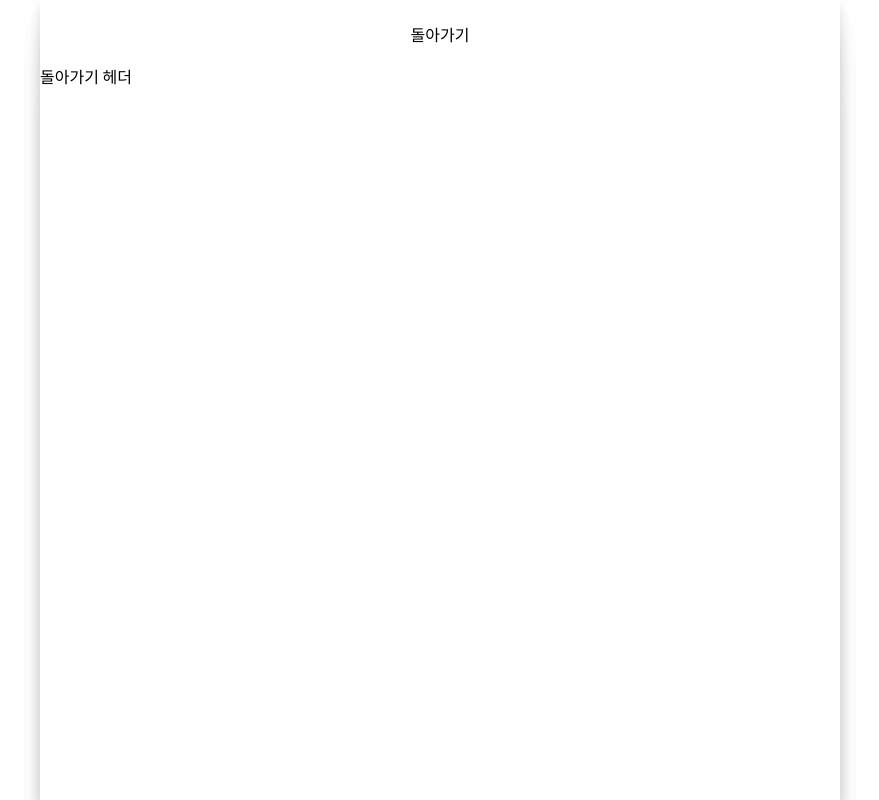
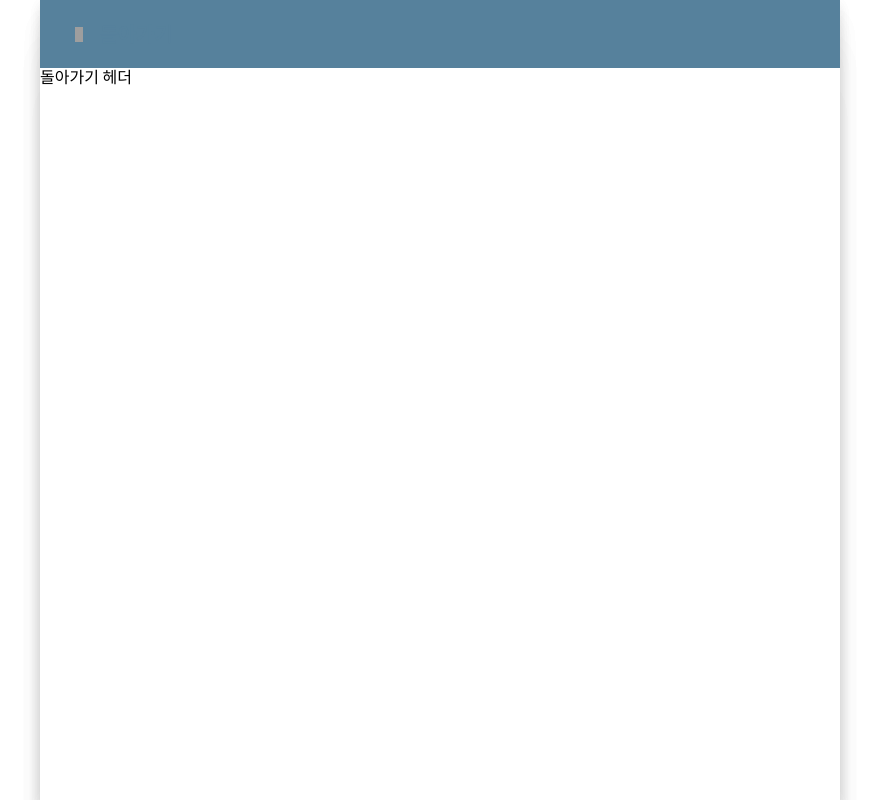
Before and after one commit to HalamLee/Interviz, a Next.js app: page /test/header/back in a window 1280 px wide. Shown: the whole page, without its empty margins (200-1079 px from the left). Built offline with nearby package versions, Linux system fonts and the light colour scheme; grey boxes are pictures that could not be loaded.

Commit message:
feat: Header 컴포넌트 작성 #13

```diff
--- a/src/components/layout/Header.tsx
+++ b/src/components/layout/Header.tsx
@@ -1,21 +1,64 @@
 import { theme } from '@/styles/theme';
+import Image from 'next/image';
 import { styled } from 'styled-components';
 
 type Props = {
   back?: boolean;
+  TextColor?: 'white' | 'main';
 };
 
-const Header = ({ back }: Props) => {
-  return back ? <Wrapper back>돌아가기</Wrapper> : <Wrapper>헤더</Wrapper>;
+const handleBack = () => {
+  window.history.back();
+};
+
+const Header = ({ back, TextColor }: Props) => {
+  return back ? (
+    <NoShadowWrapper TextColor={TextColor}>
+      <BtnWrapper onClick={handleBack}>
+        <Image
+          src={`/svg/left-arrow-${TextColor}.svg`}
+          width={8}
+          height={15}
+          alt="arrow"
+        />
+        돌아가기
+      </BtnWrapper>
+    </NoShadowWrapper>
+  ) : (
+    <ShadowWrapper>헤더</ShadowWrapper>
+  );
 };
 
 export default Header;
 
-const Wrapper = styled.div<{ back?: boolean }>`
+const Basic = styled.div`
   width: 100%;
   height: 68px;
-  display: flex;
-  justify-content: center;
-  align-items: center;
-  ${(props) => (props.back ? '' : theme.shadows.large)}
+  font-size: 20px;
+  color: ${theme.colors.main};
+  ${theme.center};
 `;
+
+const ShadowWrapper = styled(Basic)`
+  ${theme.shadows.large};
+  font-weight: 900;
+`;
+
+const NoShadowWrapper = styled(Basic)<{ TextColor?: 'white' | 'main' }>`
+  padding-left: 35px;
+  width: calc(100% - 35px);
+  font-weight: 700;
+  justify-content: start;
+  flex-direction: row;
+  gap: 16px;
+  color: ${(props) => props.TextColor};
+  background-color: ${(props) =>
+    props.TextColor === 'main' ? theme.colors.white : theme.colors.main};
+`;
+
+const BtnWrapper = styled.div`
+  cursor: pointer;
+  & :first-child {
+    margin-right: 16px;
+  }
+`;
```
Also changed, not shown: public/svg/left-arrow-main.svg (added), public/svg/left-arrow-white.svg (added).
